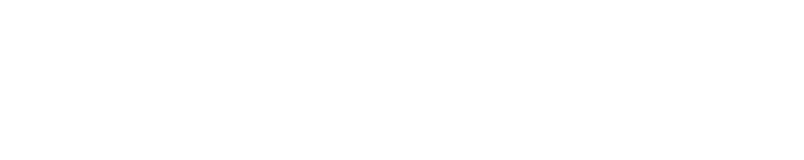
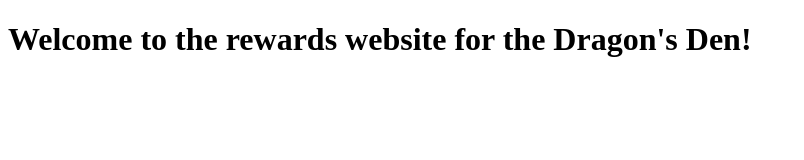
Before and after one commit to GaliEXE/DragonsRewards, a plain HTML site: page index.html in a window 1280 px wide. Shown: the whole page, without its empty margins (0-804 px from the left). Drawn offline with Linux system fonts and the light colour scheme.

Commit message:
Update index.html

```diff
--- a/index.html
+++ b/index.html
@@ -4,5 +4,9 @@
 	<title>Dragons Den Rewards</title>
 </head>
 <body>
+	<FONT COLOR=000000 STYLE=Times-New-Roman>
+	<h1>
+		Welcome to the rewards website for the Dragon's Den!
+	</h1>
 </body>
 </html>
```
